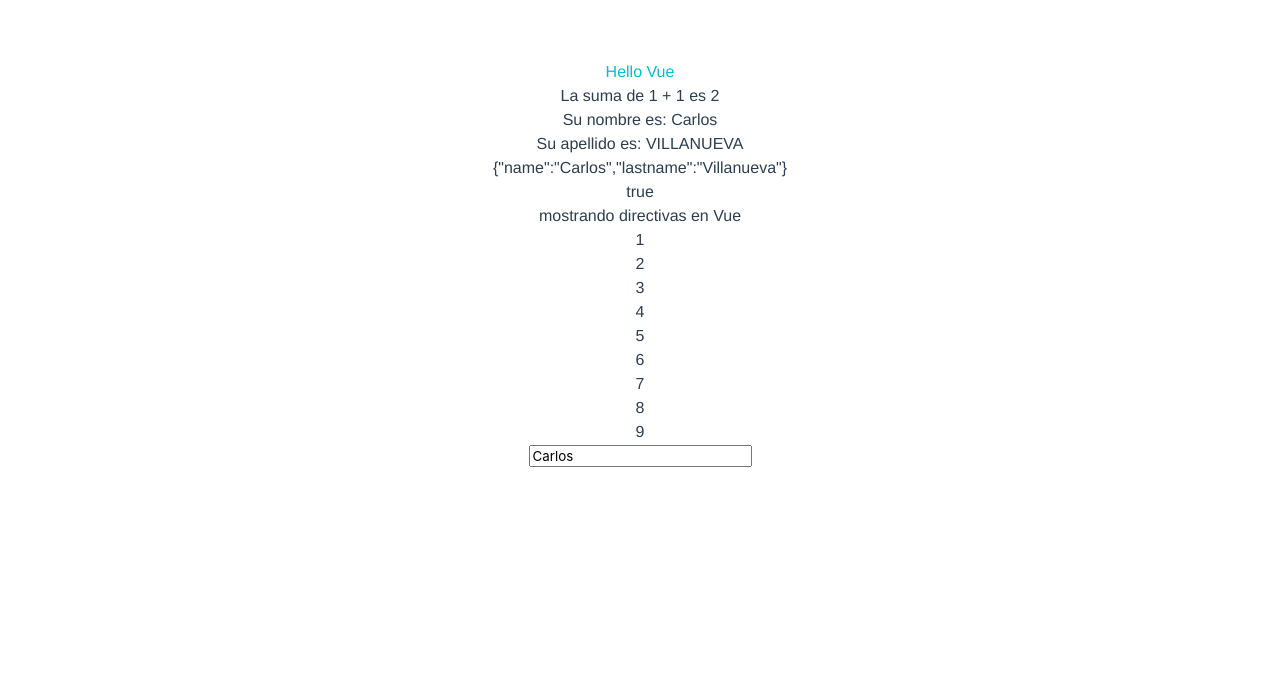
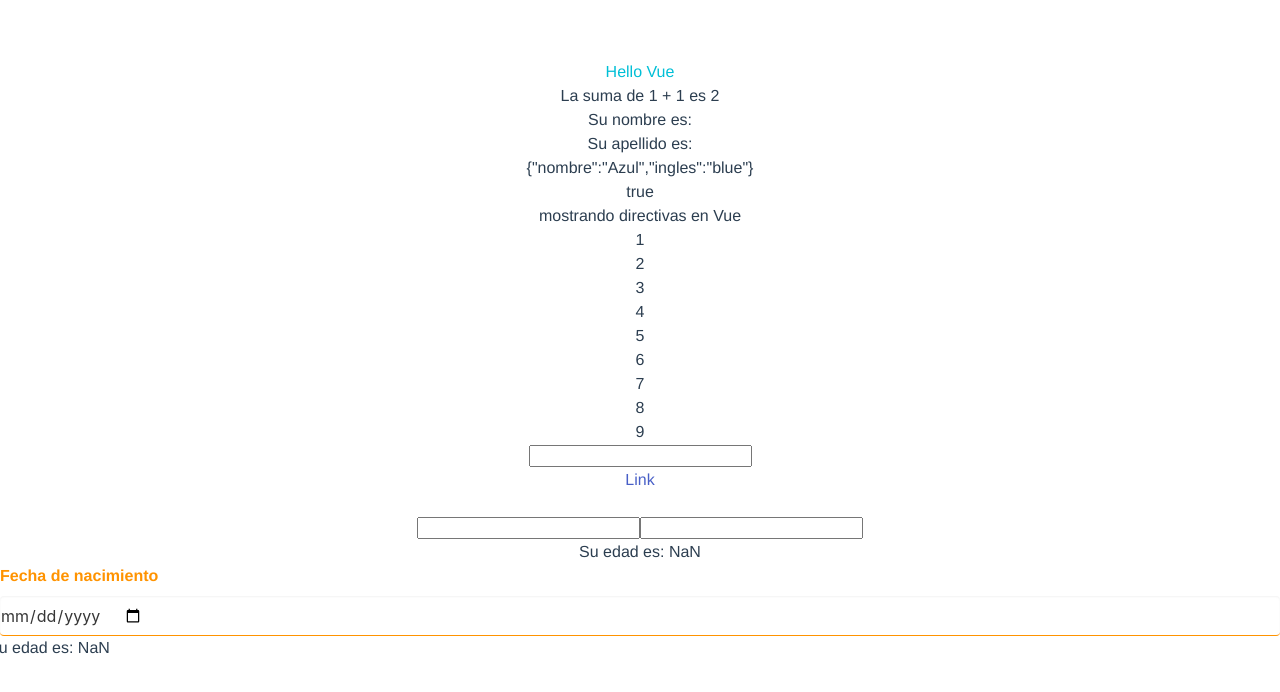
Before and after one commit to cevadev/vuejs-profesional, a Vue app: page / in a window 1280 px wide. Shown: the top 692 px of the page. Built offline with nearby package versions, Linux system fonts and the light colour scheme.

Commit message:
Musik project

```diff
--- a/src/App.vue
+++ b/src/App.vue
@@ -16,9 +16,9 @@
     p {{ `La suma de 1 + 1 es ${1+1}` }}
 
     //accediendo a propiedades de objetos
-    p {{ `Su nombre es: ${person.name}` }}
-    p {{ `Su apellido es: ${person.lastname.toUpperCase()}` }}
-    p {{ JSON.stringify(person) }}
+    p {{ `Su nombre es: ${name}` }}
+    p {{ `Su apellido es: ${lastname.toUpperCase()}` }}
+    p {{ JSON.stringify(colores) }}
     p {{ true ? 'true' : 'false'}}
 
     //Directivas en vue
@@ -29,10 +29,31 @@
 
     //directiva v-for
     ul
-      li(v-for="numero in numeros", :key="index") {{ numero }}
+      li(v-for="(numero, index) in numeros", :key="index") {{ numero }}
 
     //Data bindings
-    input(v-model="person.name")
+    input(v-model="text")
+    p {{ text }}
+
+    //v-bind (creamos un anchor con la directiva v-bind que enlaza con el atributo href que toma el valor de la propiedad url)
+    a(v-bind:href="url") Link
+    br
+    br
+
+    //Computed properties
+    input(v-model="name")
+    input(v-model="lastname")
+    p {{ `Su edad es: ${ getAge }` }}
+
+    .field
+      label.label Fecha de nacimiento
+      .control
+        input.input(v-model="birthday" type="date")
+
+    .columns
+      p {{ `Su edad es: ${ getAge }` }}
+
+    //llamamos a la computed property
 
     //Llamando un componte y props con pug
     //HelloWorld(msg="Hello Vue world")
@@ -52,13 +73,34 @@ export default {
   },
   data () {
     return {
+      colores: {
+        nombre: 'Azul',
+        ingles: 'blue'
+      },
       showValue: false,
       value: 'trabajando con directivas',
-      person: {
-        name: 'Carlos',
-        lastname: 'Villanueva'
-      },
-      numeros: [1, 2, 3, 4, 5, 6, 7, 8, 9]
+      text: '',
+      url: 'https://www.google.com/webhp?hl=es&sa=X&ved=0ahUKEwiA1qvU0oHxAhWXqpUCHS3ICa0QPAgI',
+      name: '',
+      lastname: '',
+      numeros: [1, 2, 3, 4, 5, 6, 7, 8, 9],
+      birthday: ''
+    }
+  },
+  computed: {
+    fullname () {
+      return `Su nombre es: ${this.name} ${this.lastname}`
+    },
+    getAge () {
+      // return new Date(new Date() - new Date(this.birthday)).getFullYear - 1970
+      const today = new Date()
+      const birth = new Date(this.birthday)
+      let age = today.getFullYear() - birth.getFullYear()
+      const m = today.getMonth() - birth.getMonth()
+      if (m < 0 || (m === 0 && today.getDate() < birth.getDate())) {
+        age--
+      }
+      return age
     }
   }
 }
```
